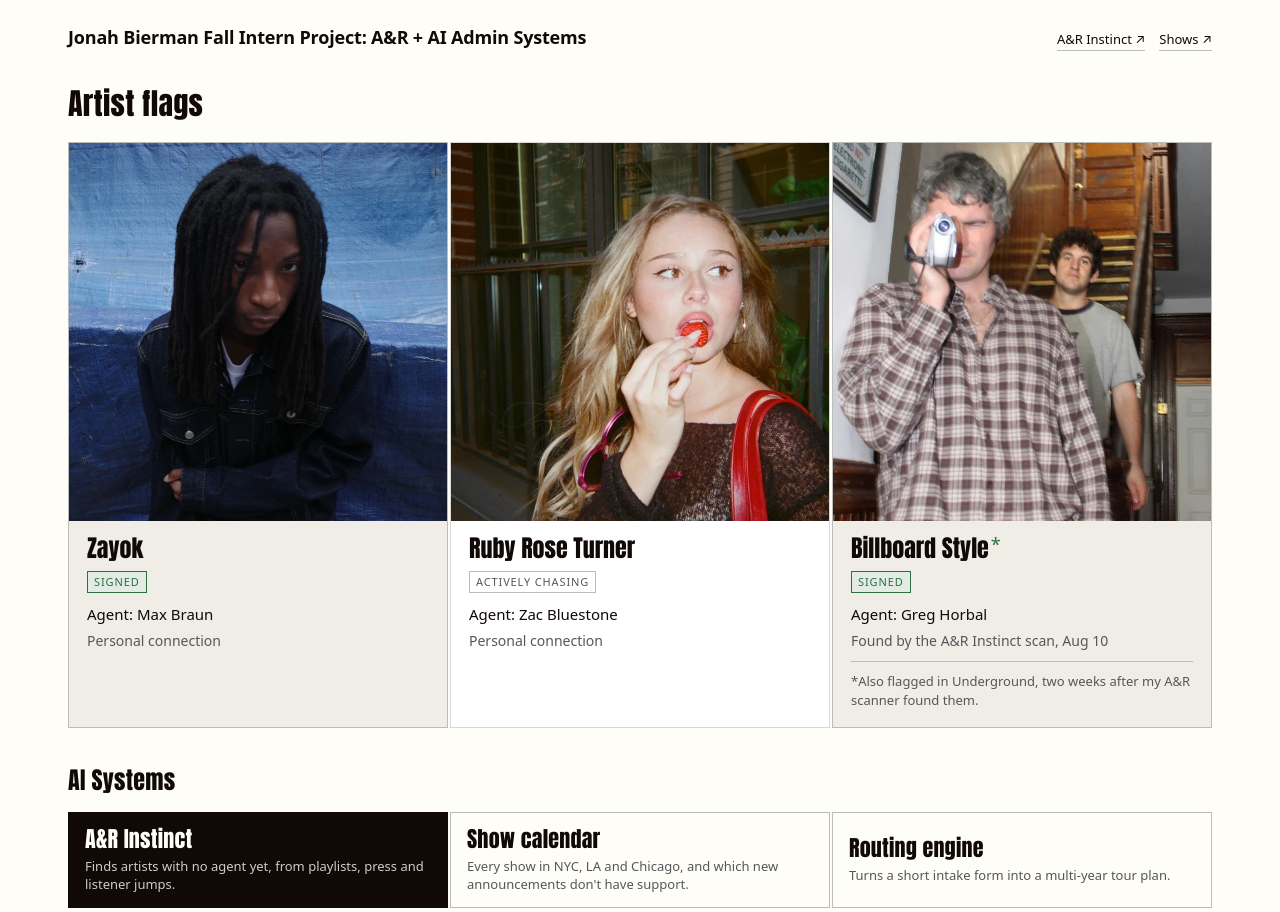
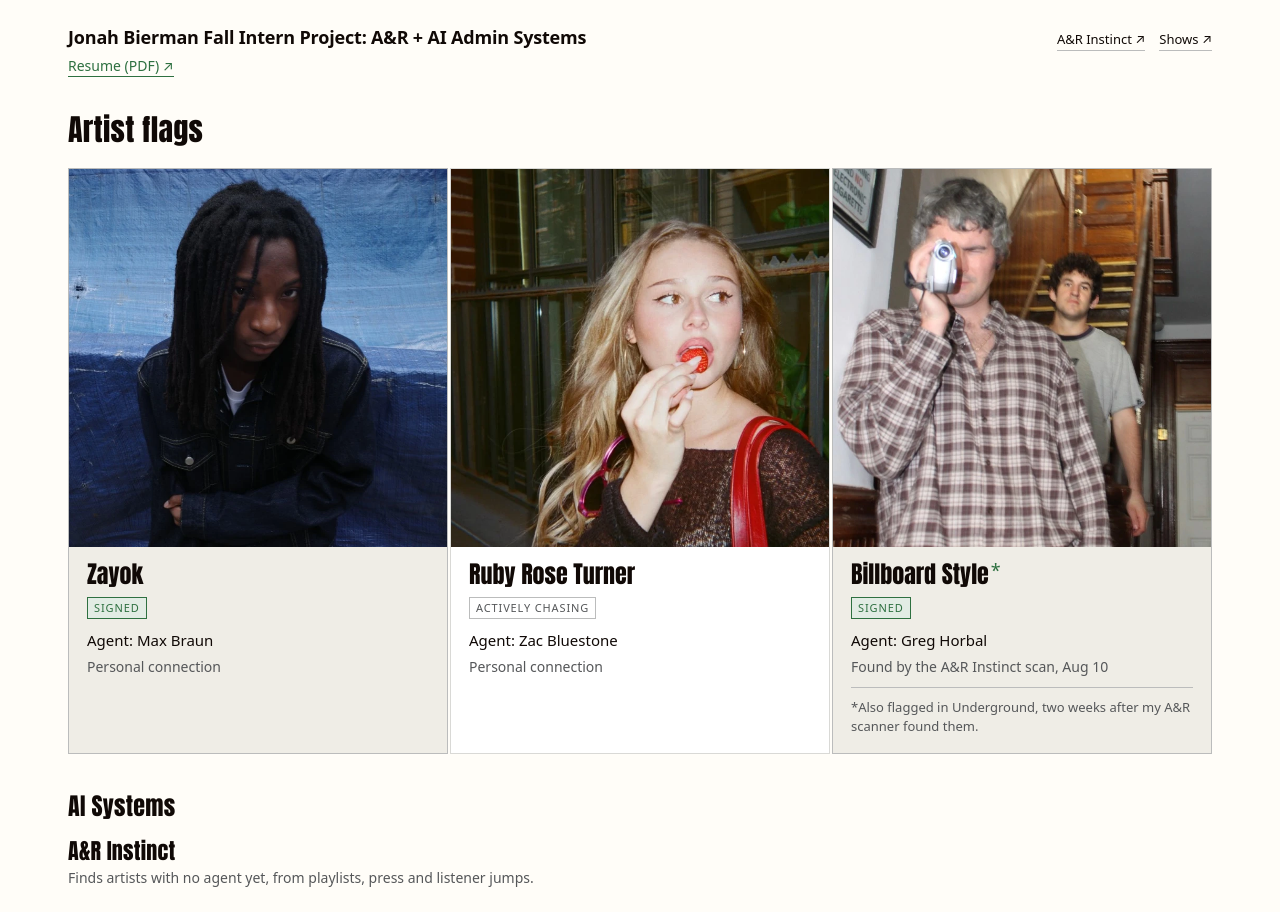
Before and after one commit to ilovemyphone30000/tools, a plain HTML site: page index.html in a window 1280 px wide. Shown: the top 912 px of the page. Drawn offline with Linux system fonts and the light colour scheme.

Commit message:
Resume PDF link; stack the three tools; Today tab
Co-Authored-By: Claude Opus 5.5 <noreply@anthropic.com>

```diff
--- a/index.html
+++ b/index.html
@@ -47,6 +47,9 @@
     gap: 8px 24px; padding-block: 26px 0;
   }
   .mast .mark { margin: 0; font-family: var(--sans); font-weight: 700; font-size: 18px; line-height: 1.25; letter-spacing: -0.01em; }
+  .mast-id { display: flex; flex-direction: column; gap: 6px; }
+  .mast .resume { align-self: flex-start; font-size: 14px; color: var(--green); text-decoration: none; border-bottom: 1px solid var(--green); }
+  .mast .resume:hover { color: var(--ink); border-bottom-color: var(--ink); }
   .mast p { margin: 0; font-size: 14px; color: var(--muted); max-width: 52ch; }
   .mast nav { display: flex; flex-wrap: wrap; gap: 4px 14px; }
   .mast nav a { font-family: var(--sans); font-size: 13px; color: var(--ink); text-decoration: none; border-bottom: 1px solid var(--grey4); }
@@ -54,21 +57,11 @@
 
   .tools { padding-block: 28px 10px; }
   .tools h2 { margin: 0 0 14px; font-family: var(--display); font-weight: 400; font-size: 24px; letter-spacing: 0.01em; color: var(--ink); }
-  .tabstrip { display: grid; grid-template-columns: repeat(3, minmax(0, 1fr)); gap: 2px; margin-bottom: 18px; }
-  @media (max-width: 700px) { .tabstrip { grid-template-columns: 1fr; } }
-  .tabstrip button {
-    font-family: var(--sans); font-size: 11px; letter-spacing: 0.04em;
-    background: none; border: 1px solid var(--grey4); border-radius: 0;
-    padding: 14px 16px; cursor: pointer; color: var(--muted); text-align: left; line-height: 1.3;
-  }
-  .tabstrip button .tn { display: block; font-family: var(--display); font-size: 22px; letter-spacing: 0.01em; color: var(--ink); line-height: 1.1; }
-  .tabstrip button[aria-selected="true"] .tn { color: var(--bg); }
-  .tabstrip button .tv { display: block; font-size: 13px; letter-spacing: 0; line-height: 1.4; margin-top: 6px; }
-  .tabstrip button[aria-selected="true"] { background: var(--ink); border-color: var(--ink); color: var(--bg); }
-  .tabstrip button[aria-selected="true"] .tv { color: var(--bg); opacity: .8; }
-  .tabstrip button:hover { color: var(--ink); }
-  .tabstrip button[aria-selected="true"]:hover { color: var(--bg); }
 
+  .tool + .tool { margin-top: 40px; }
+  .tool-head { margin-bottom: 12px; }
+  .tool-head h3 { margin: 0; font-family: var(--display); font-weight: 400; font-size: 22px; letter-spacing: 0.01em; line-height: 1.15; }
+  .tool-head p { margin: 4px 0 0; font-size: 14px; color: var(--muted); max-width: 62ch; }
   .panel-head { display: flex; flex-wrap: wrap; align-items: baseline; gap: 6px 20px; margin-bottom: 12px; }
   .panel-head h3 { position: absolute; width: 1px; height: 1px; overflow: hidden; clip: rect(0 0 0 0); white-space: nowrap; }
   .panel-head p { margin: 0; font-size: 14px; color: var(--muted); max-width: 56ch; }
@@ -245,14 +238,13 @@
   ::selection { background: var(--tint); color: var(--ink); }
   a, button { -webkit-tap-highlight-color: transparent; }
   .mast nav a, .also a, .panel-head a { text-underline-offset: 3px; }
-  .mast nav a, .tabstrip button, .screen button, .also a {
+  .mast nav a, .screen button, .also a {
     transition: color 150ms cubic-bezier(.23,1,.32,1), background-color 150ms cubic-bezier(.23,1,.32,1),
                 border-color 150ms cubic-bezier(.23,1,.32,1), transform 120ms cubic-bezier(.23,1,.32,1);
   }
-  .tabstrip button:active, .screen button:active { transform: scale(0.97); }
   @media (prefers-reduced-motion: reduce) {
-    .mast nav a, .tabstrip button, .screen button, .also a { transition: none; }
-    .tabstrip button:active, .screen button:active { transform: none; }
+    .mast nav a, .screen button, .also a { transition: none; }
+    .screen button:active { transform: none; }
   }
 </style>
 </head>
@@ -261,7 +253,10 @@
 <div class="wrap">
 
   <header class="mast">
-    <h1 class="mark">Jonah Bierman Fall Intern Project: A&amp;R + AI Admin Systems</h1>
+    <div class="mast-id">
+      <h1 class="mark">Jonah Bierman Fall Intern Project: A&amp;R + AI Admin Systems</h1>
+      <a class="resume" href="jonah-bierman-resume.pdf" target="_blank" rel="noopener">Resume (PDF) &#8599;</a>
+    </div>
     <nav>
       <a href="https://ilovemyphone30000.github.io/instinct/">A&amp;R Instinct &#8599;</a>
       <a href="https://ilovemyphone30000.github.io/nyc-shows/">Shows &#8599;</a>
@@ -287,9 +282,8 @@
 
   <section class="tools" aria-labelledby="ai-h">
     <h2 id="ai-h">AI Systems</h2>
-    <div class="tabstrip" role="tablist" id="tabstrip"></div>
 
-    <div id="p-ar" role="tabpanel">
+    <div id="p-ar" class="tool">
       <div class="panel-head">
         <h3>A&amp;R Instinct</h3>
       </div>
@@ -314,7 +308,7 @@
       </div>
     </div>
 
-    <div id="p-sh" role="tabpanel" hidden>
+    <div id="p-sh" class="tool">
       <div class="panel-head">
         <h3>Show calendar</h3>
       </div>
@@ -335,10 +329,9 @@
       </div>
     </div>
 
-    <div id="p-it" role="tabpanel" hidden>
+    <div id="p-it" class="tool">
       <div class="panel-head">
         <h3>Itinerary routing engine</h3>
-        <p>An intake form in, a routed multi-year itinerary out.</p>
       </div>
       <div class="screen">
         <div class="bar tight">
@@ -414,20 +407,13 @@ var ANN = [{"c": "New York", "d": "2027-05-14", "t": "19:00", "h": "76th Street"
   }
 
   var TABS = [["ar","A&R Instinct","Finds artists with no agent yet, from playlists, press and listener jumps."],["sh","Show calendar","Every show in NYC, LA and Chicago, and which new announcements don't have support."],["it","Routing engine","Turns a short intake form into a multi-year tour plan."]];
-  var strip = document.getElementById("tabstrip");
-  TABS.forEach(function (t, i) {
-    var b = document.createElement("button");
-    b.type="button"; b.dataset.p=t[0];
-    b.innerHTML = "<span class='tn'>"+esc(t[1])+"</span><span class='tv'>"+esc(t[2])+"</span>";
-    b.setAttribute("role","tab"); b.setAttribute("aria-selected", String(i===0));
-    b.setAttribute("aria-controls","p-"+t[0]);
-    b.addEventListener("click", function () {
-      TABS.forEach(function (x) { document.getElementById("p-"+x[0]).hidden = (x[0] !== t[0]); });
-      Array.prototype.forEach.call(strip.children, function (c) {
-        c.setAttribute("aria-selected", String(c.dataset.p === t[0]));
-      });
-    });
-    strip.appendChild(b);
+  TABS.forEach(function (t) {
+    var panel = document.getElementById("p-"+t[0]);
+    panel.hidden = false;
+    var head = document.createElement("div");
+    head.className = "tool-head";
+    head.innerHTML = "<h3>"+esc(t[1])+"</h3><p>"+esc(t[2])+"</p>";
+    panel.insertBefore(head, panel.firstChild);
   });
 
   var ROWS = 4, arFilter = "all", arQ = "", starred = {};
@@ -503,7 +489,7 @@ var ANN = [{"c": "New York", "d": "2027-05-14", "t": "19:00", "h": "76th Street"
   var CITY={ "New York":556, "Chicago":280, "Los Angeles":480 };
   var DAYS=["Sunday","Monday","Tuesday","Wednesday","Thursday","Friday","Saturday"];
   var MON=["Jan","Feb","Mar","Apr","May","Jun","Jul","Aug","Sep","Oct","Nov","Dec"];
-  [["up","Tomorrow"],["ann","Just announced"]].forEach(function (t) {
+  [["up","Today"],["ann","Just announced"]].forEach(function (t) {
     var b=document.createElement("button");
     b.type="button"; b.textContent=t[1]; b.dataset.v=t[0];
     b.setAttribute("aria-pressed", String(t[0]===shView));
```
Also changed, not shown: share.png, 1 other file.
